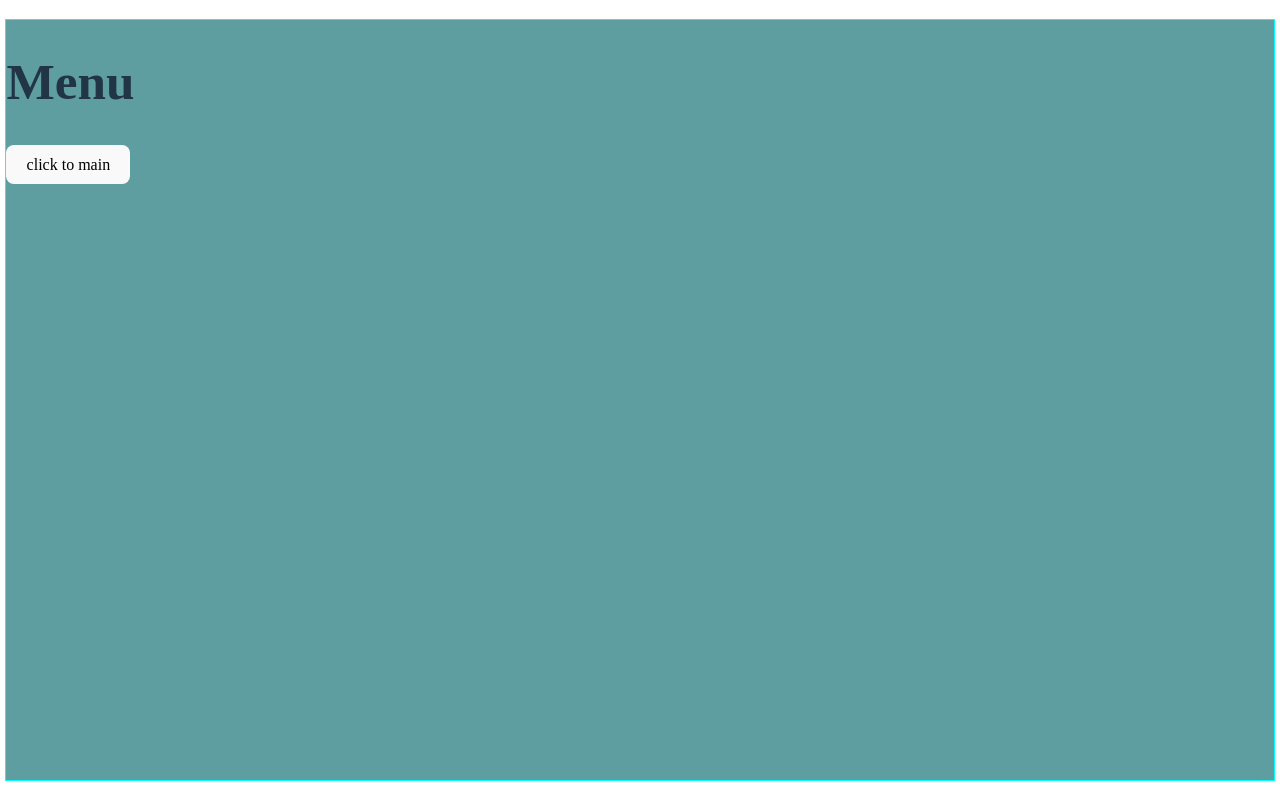
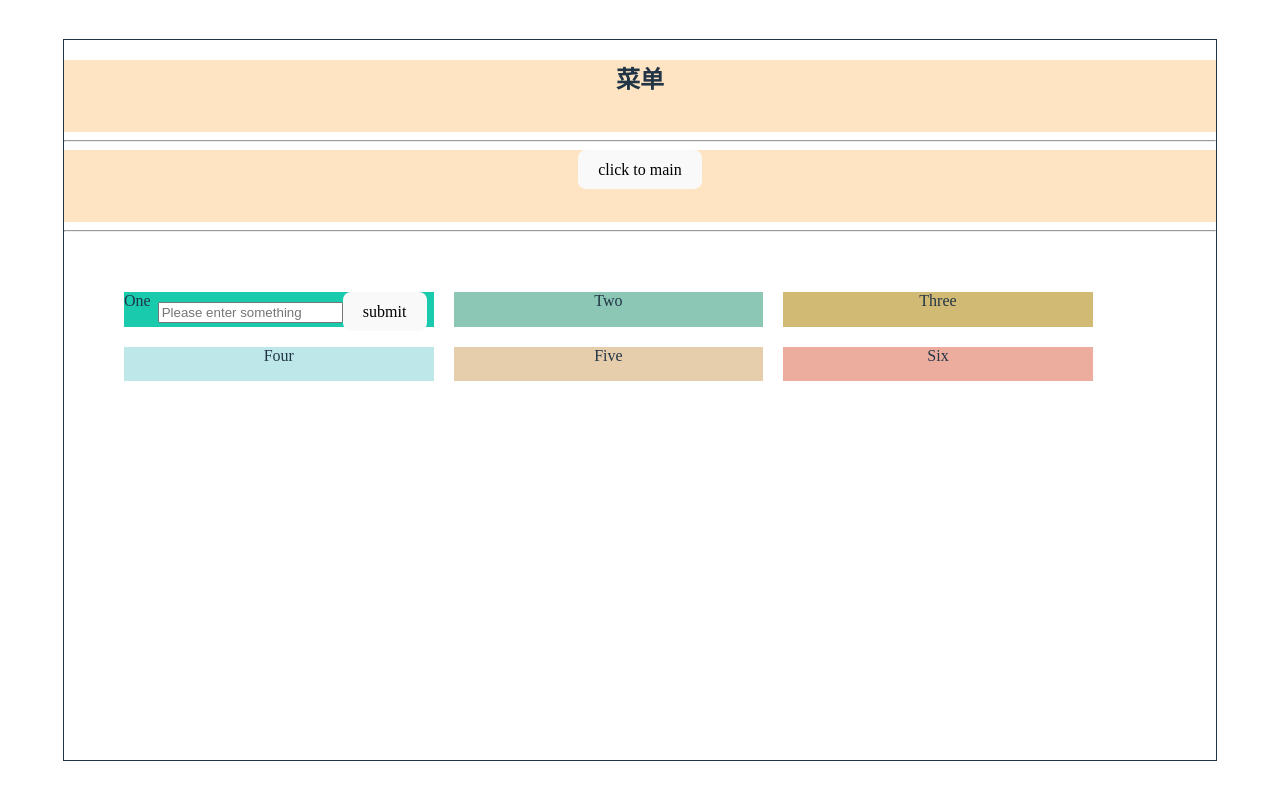
Before and after one commit to bleemyoung/daylighting-energy-assessment, a Vue app: page /#/menu in a window 1280 px wide. Built offline with nearby package versions, Linux system fonts and the light colour scheme.

Commit message:
grid写菜单

```diff
--- a/dist-electron/index.js
+++ b/dist-electron/index.js
@@ -1 +1 @@
-"use strict";const{app:e,BrowserWindow:i,Menu:r}=require("electron"),t=require("path");function n(){new i({width:1200,height:800,webPreferences:{nodeIntegration:!0,contextIsolation:!1}}).loadFile(t.resolve(__dirname,"../dist/index.html"))}e.whenReady().then(()=>{n(),e.on("activate",function(){i.getAllWindows().length===0&&n()})});e.on("window-all-closed",function(){process.platform!=="darwin"&&e.quit()});
+"use strict";const{app:e,BrowserWindow:t,Menu:s}=require("electron"),r=require("path");function o(){const n=new t({width:1200,height:800,webPreferences:{nodeIntegration:!0,contextIsolation:!1}});{const i=r.join(__dirname,"../node_modules/electron");require("electron-reload")("../",{electron:require(i)}),n.loadURL("http://localhost:8888"),n.webContents.openDevTools()}}e.whenReady().then(()=>{o(),e.on("activate",function(){t.getAllWindows().length===0&&o()})});e.on("window-all-closed",function(){process.platform!=="darwin"&&e.quit()});
--- a/electron/index.ts
+++ b/electron/index.ts
@@ -15,7 +15,7 @@ function createWindow() {
     },
   })
 
-  let env = 'pro2'
+  let env = 'pro'
   // 配置热更新
   if (env == 'pro') {
     const elePath = path.join(__dirname, '../node_modules/electron')
--- a/package.json
+++ b/package.json
@@ -14,7 +14,8 @@
   "dependencies": {
     "@jridgewell/sourcemap-codec": "^1.4.14",
     "electron-squirrel-startup": "^1.0.0",
-    "vue": "^3.2.45"
+    "vue": "^3.2.45",
+    "vue-router": "^4.1.6"
   },
   "devDependencies": {
     "@electron-forge/cli": "^6.0.4",
--- a/src/App.vue
+++ b/src/App.vue
@@ -3,9 +3,7 @@
 </script>
 
 <template >
-  <!-- <div class="header">
-    <p>header</p>
-  </div> -->
+
   <div class="mainPage">
 
     <router-view ></router-view>
@@ -19,10 +17,10 @@
   display: block;
     margin: auto;
   position :absolute;
-	width : 99%;
-	height : 95%;
-  border-color: aqua;
-  background-color:cadetblue;
+	width : 90%;
+	height : 90%;
+  /* border-color: aqua; */
+  /* background-color:cadetblue; */
   border-style:solid;
 	border-width:1px;
 }
--- a/src/views/Main.vue
+++ b/src/views/Main.vue
@@ -1,14 +1,24 @@
 <template>
-    <h1>Main</h1>
-    <div><button @click="toMenu">click to menu</button></div>
+
+    <div class="box1">
+        <h2>初始界面</h2>
+    </div>
+    <hr>
+    <div class="box1"><button @click="toMenu">click to menu</button></div>
 
 
 </template>
 <script setup lang="ts">
 import { useRouter } from 'vue-router'
-const router=useRouter()
-function toMenu(){
+const router = useRouter()
+function toMenu() {
     router.push('/menu')
 
 }
 </script>
+<style scoped>
+.box1 {
+    text-align: center;
+    height: 10%;
+}
+</style>
--- a/src/views/Menu.vue
+++ b/src/views/Menu.vue
@@ -1,15 +1,92 @@
 <template>
-    <div>
-        <h1>Menu</h1>
+    <div class="box1">
+        <h2>菜单</h2>
+
     </div>
-    <button @click="toMenu">click to main</button>
+    <hr>
+    <div class="box1">
+        <button @click="toMenu">click to main</button>
+    </div>
+    <hr>
+    <div class="wrapper">
+        <div class="one item">
+            <div class="discription">One</div>
+            <input type="text" placeholder="Please enter something" size="large" allow-clear>
+            <button>submit</button>
+        </div>
+        <div class="two item">Two</div>
+        <div class="three item">Three</div>
+        <div class="four item">Four</div>
+        <div class="five item">Five</div>
+        <div class="six item">Six</div>
+    </div>
 </template>
 
 <script setup lang="ts">
-    import { useRouter } from 'vue-router'
-const router=useRouter()
-function toMenu(){
+import { useRouter } from 'vue-router'
+
+const router = useRouter()
+function toMenu() {
     router.push('/')
 
 }
 </script>
+<style scoped>
+.input-box{
+    width:'320px'
+}
+.discription {
+    /* position: static; */
+    float: left;
+    /* left: 10px; */
+}
+
+.box1 {
+    text-align: center;
+    height: 10%;
+    /* border-color: aqua; */
+    background-color: bisque;
+}
+
+.wrapper {
+    margin: 60px;
+    /* 声明一个容器 */
+    display: grid;
+    /*  声明列的宽度  */
+    grid-template-columns: repeat(3, 30%);
+    /*  声明行间距和列间距  */
+    grid-gap: 20px;
+    /*  声明行的高度  */
+    grid-template-rows: 45% 45%;
+}
+
+.one {
+    background: #19CAAD;
+}
+
+.two {
+    background: #8CC7B5;
+}
+
+.three {
+    background: #D1BA74;
+}
+
+.four {
+    background: #BEE7E9;
+}
+
+.five {
+    background: #E6CEAC;
+}
+
+.six {
+    background: #ECAD9E;
+}
+
+.item {
+    text-align: center;
+    font-size: 100%;
+    /* color: #fff; */
+}
+</style>
```
Also changed, not shown: 1 other file (tests, documents, lock files or other folders).
